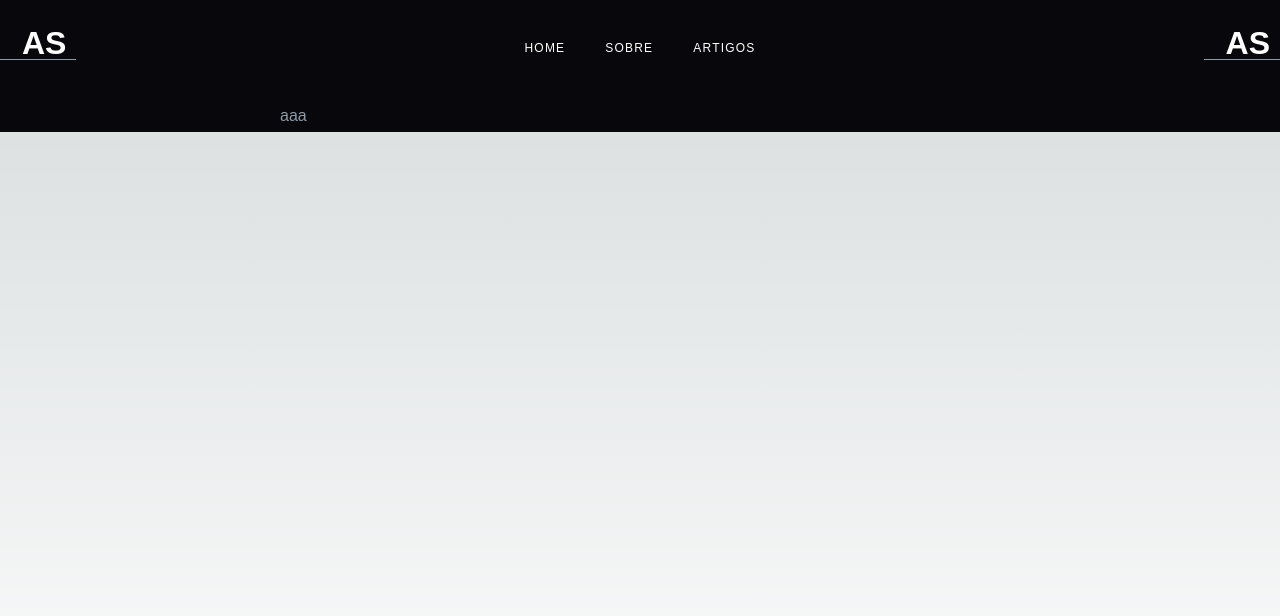
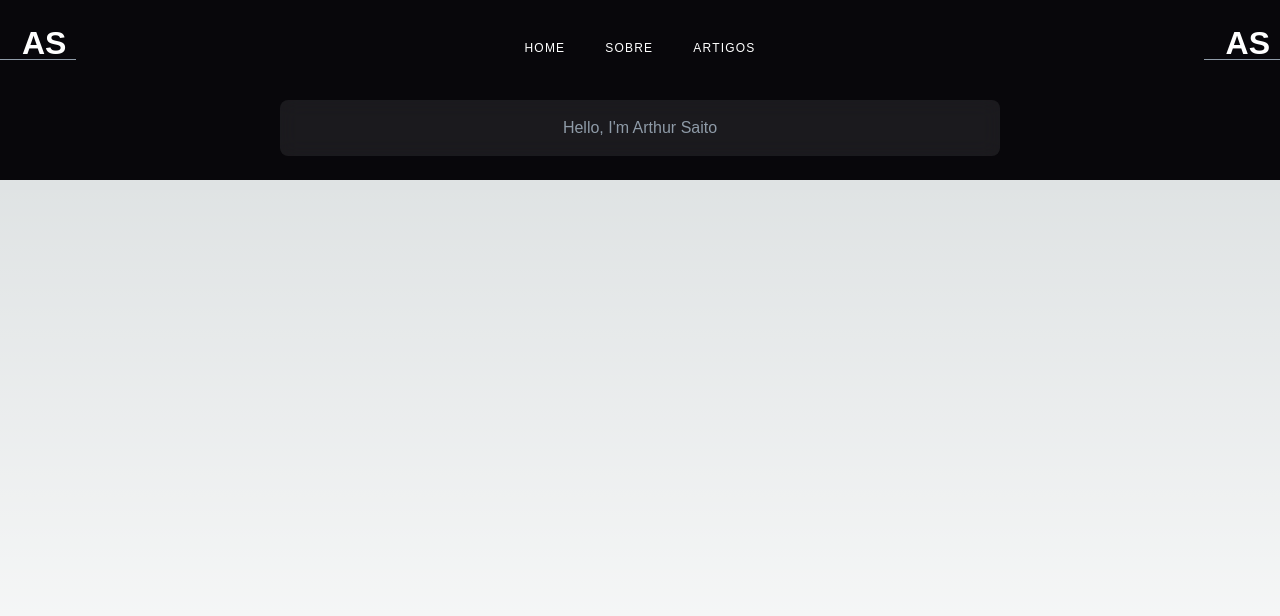
Before and after one commit to ArthurDotSaito/arthursaito.com, a Next.js app: page / in a window 1280 px wide. Shown: the top 616 px of the page. Built offline with nearby package versions, Linux system fonts and the light colour scheme; a web font is replaced by a local one.

Commit message:
test Box Chakra

```diff
--- /dev/null
+++ b/src/layout/ChakraUI.tsx
@@ -0,0 +1,3 @@
+export { Box } from '@chakra-ui/react';
+
+export { useColorModeValue } from '@chakra-ui/react';
--- a/src/pages/index.tsx
+++ b/src/pages/index.tsx
@@ -1,3 +1,18 @@
+import { Box, useColorModeValue } from '@/layout/ChakraUI';
+
 export default function Index() {
-  return <>aaa</>;
+  return (
+    <>
+      <Box
+        borderRadius="lg"
+        mb={6}
+        p={3}
+        textAlign="center"
+        bg={'whiteAlpha.200'}
+        css={{ backdropFilter: 'blur(10px)' }}
+      >
+        Hello, I'm Arthur Saito
+      </Box>
+    </>
+  );
 }
```
